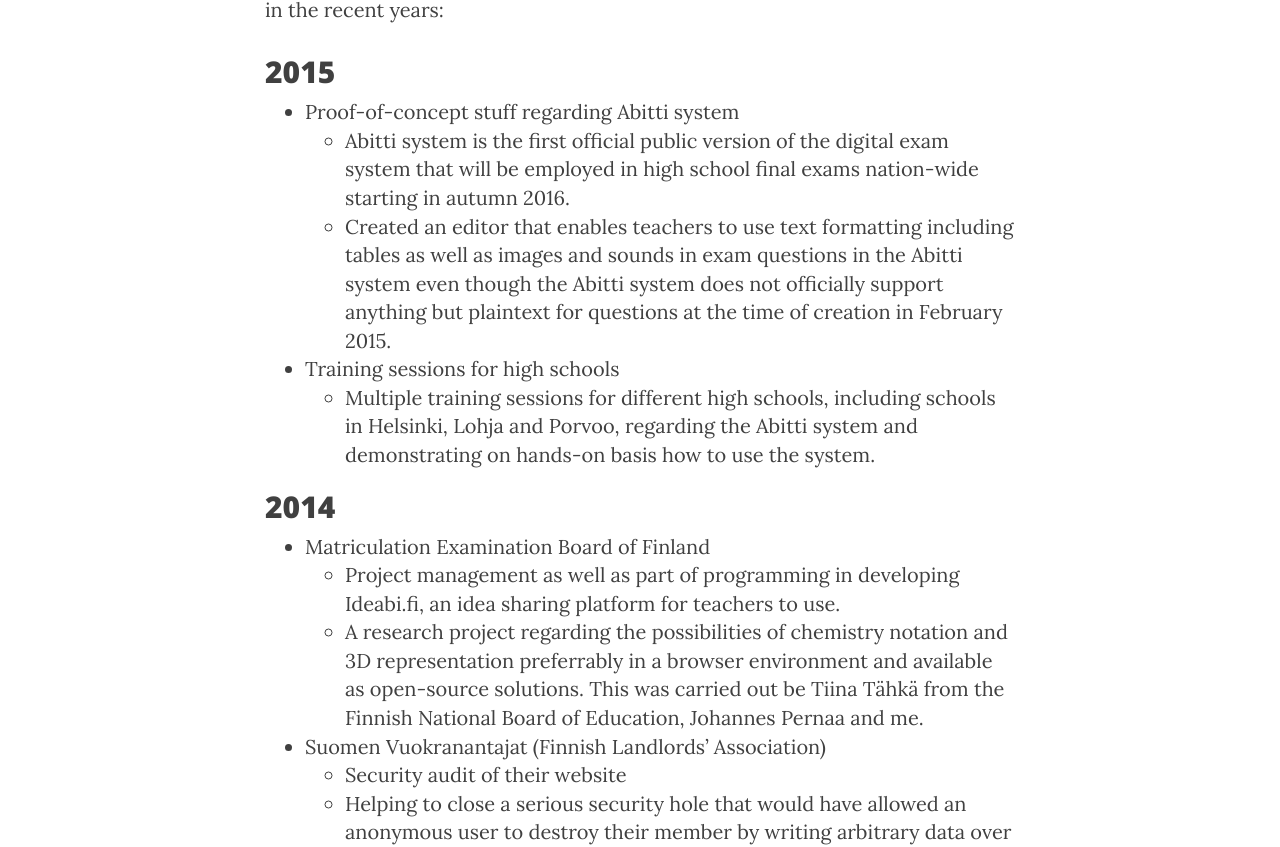
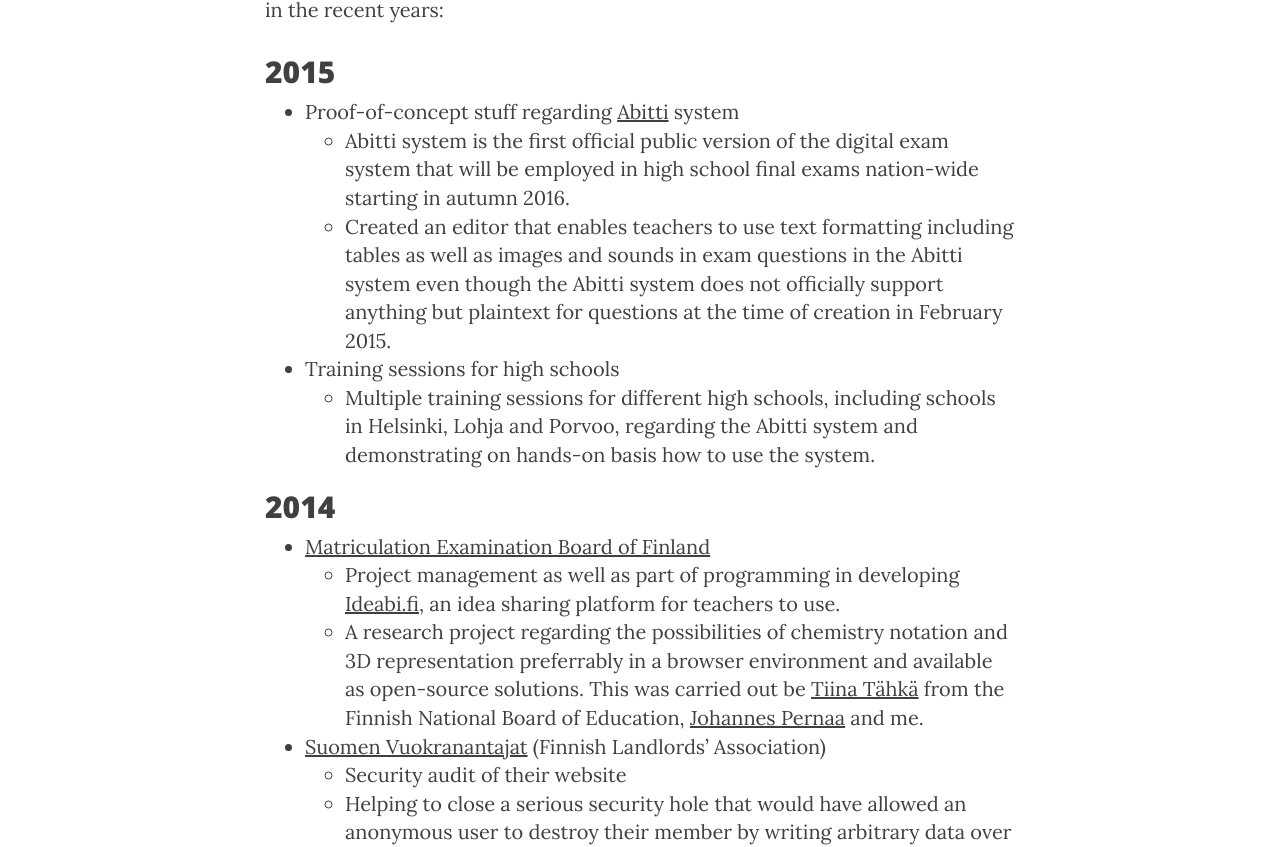
Before and after one commit to jannecederberg/jannecederberg.github.io, a Jekyll site: the page built from references.md, in a window 1280 px wide. Shown: the part 601-1448 px from the top of the page. Built offline with Jekyll 4.4.1, drawn with Linux system fonts in a browser that asks for light colours; nearby versions of some CDN libraries; comment, search, counter and statistics services are not loaded.

Commit message:
Add text-decoration:underline to links in lists

```diff
--- a/css/clean-blog.css
+++ b/css/clean-blog.css
@@ -1,6 +1,7 @@
 #disqus_thread a {
   text-decoration: underline;
 }
+.container li a { text-decoration: underline; }
 
 body {
   font-family: 'Lora', 'Times New Roman', serif;
```
